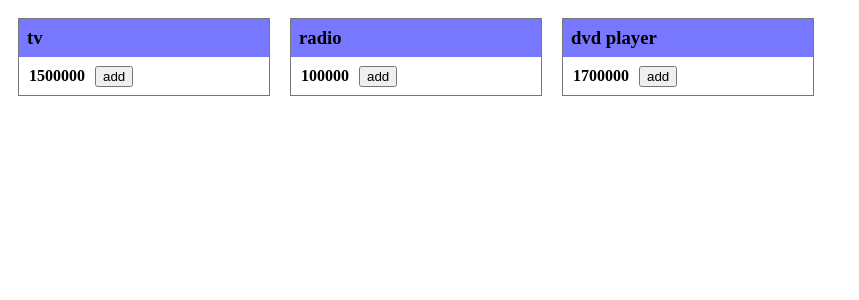
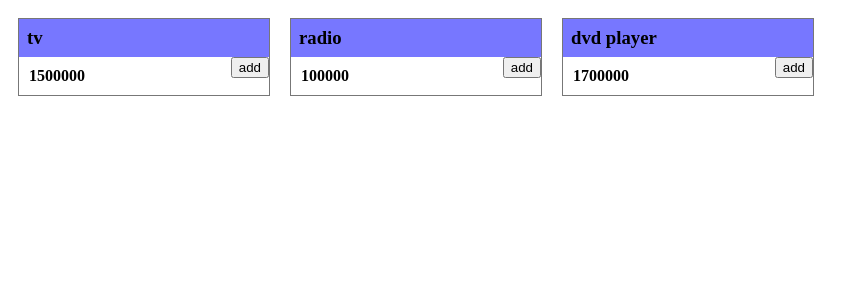
Before and after one commit to Masoume-vesali1993/practice-react, a React (Create React App) app: page / in a window 1280 px wide. Shown: the top 300 px of the page, without its empty margins (0-859 px from the left). Built offline with nearby package versions, Linux system fonts and the light colour scheme.

Commit message:
add style in button
Signed-off-by: Masoume <masoumevsl198@gmail.com>

```diff
--- a/src/styles/ShopItem.css
+++ b/src/styles/ShopItem.css
@@ -15,3 +15,7 @@
     padding: 10px;
     display: inline-block;
 }
+
+.shop-item .shop-item-detail button{
+    float: right;
+}
```
